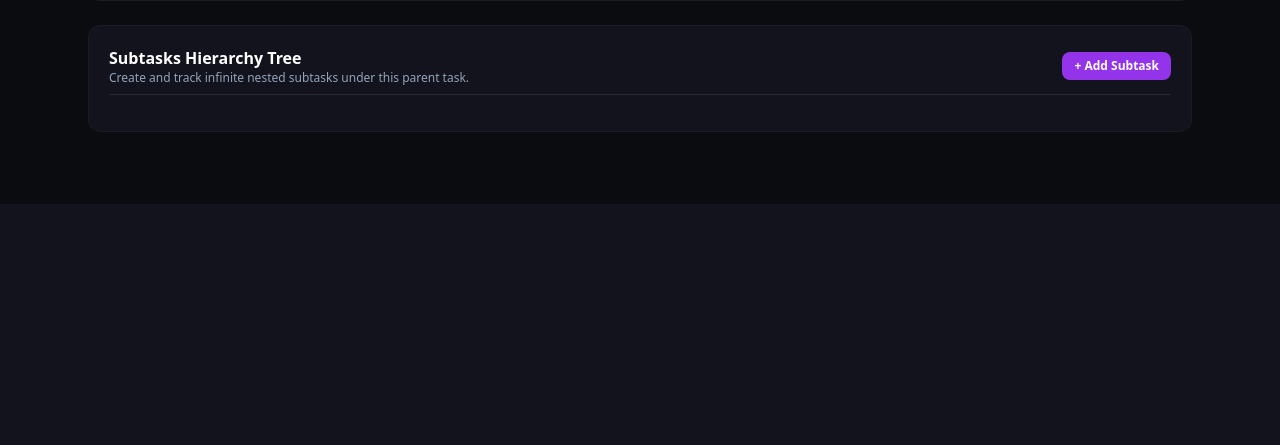
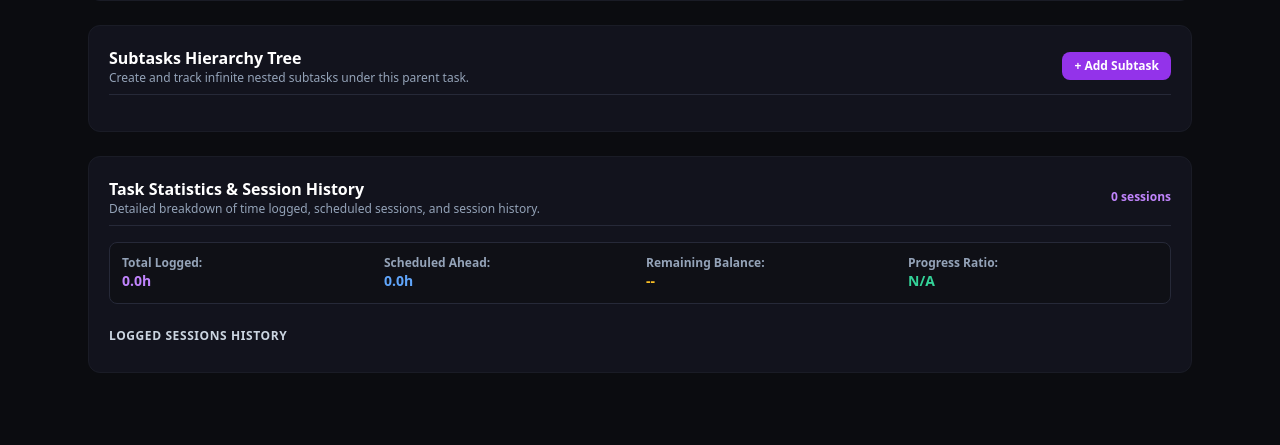
Before and after one commit to sinsenti/TimeTrace, a FastAPI app: page /tasks-detail/1 in a window 1280 px wide. Shown: the part 878-1323 px from the top of the page. Before the commit the page ends 1082 px from the top, so only its background shows below. Run offline with FastAPI, Linux system fonts and the light colour scheme; data that the repository does not hold is empty; parts of the project's set-up code (start-up, migrations or seed data) failed here and were passed over; some libraries are stand-ins or nearby versions.

Commit message:
add task stats to task-inspector

```diff
--- a/src/timetrace/interfaces/api/static/js/subtasks.js
+++ b/src/timetrace/interfaces/api/static/js/subtasks.js
@@ -197,6 +197,52 @@ async function loadTaskDetailTree() {
                 unscheduledEl.classList.remove('hidden');
             } else {
                 unscheduledEl.classList.add('hidden');
+            }
+        }
+
+        // Bottom Task Statistics & Session History Section
+        const statsBadgeEl = document.getElementById('detail_stats_total_badge');
+        if (statsBadgeEl) statsBadgeEl.innerText = `${stats.total_sessions} sessions`;
+
+        const statLoggedEl = document.getElementById('detail_stat_logged');
+        if (statLoggedEl) statLoggedEl.innerText = `${stats.logged_hours}h (${stats.total_sessions} sessions)`;
+
+        const statScheduledEl = document.getElementById('detail_stat_scheduled');
+        if (statScheduledEl) statScheduledEl.innerText = `${stats.scheduled_hours}h`;
+
+        const statRemainingEl = document.getElementById('detail_stat_remaining');
+        if (statRemainingEl) {
+            if (stats.is_unbounded || stats.remaining_hours === null || stats.remaining_hours === undefined) {
+                statRemainingEl.innerText = '--';
+            } else if (stats.remaining_hours < 0) {
+                statRemainingEl.innerText = `Over by ${Math.abs(stats.remaining_hours)}h`;
+            } else {
+                statRemainingEl.innerText = `${stats.remaining_hours}h`;
+            }
+        }
+
+        const statProgressEl = document.getElementById('detail_stat_progress');
+        if (statProgressEl) statProgressEl.innerText = stats.progress_pct !== null ? `${stats.progress_pct}%` : 'N/A';
+
+        const sessionListEl = document.getElementById('detail_task_sessions_list');
+        if (sessionListEl) {
+            if (!stats.sessions || stats.sessions.length === 0) {
+                sessionListEl.innerHTML = '<div class="text-xs text-slate-500 py-3 text-center">No sessions logged for this task yet.</div>';
+            } else {
+                sessionListEl.innerHTML = stats.sessions.map(s => {
+                    const st = s.start_time ? new Date(s.start_time).toLocaleString() : '';
+                    const durMins = roundVal((s.duration_seconds || 0) / 60, 1);
+                    return `
+                        <div class="bg-[#0f1016] border border-[var(--border-muted)] p-2.5 rounded-lg text-xs space-y-1">
+                            <div class="flex justify-between items-center font-mono">
+                                <span class="text-purple-300 font-bold">${st}</span>
+                                <span class="text-slate-400 font-bold">${durMins} mins</span>
+                            </div>
+                            ${s.notes ? `<div class="text-white font-semibold">${s.notes}</div>` : ''}
+                            ${s.tags ? `<div class="text-[10px] text-purple-300 font-mono">${s.tags}</div>` : ''}
+                        </div>
+                    `;
+                }).join('');
             }
         }
 
--- a/src/timetrace/interfaces/api/static/js/task_attach.js
+++ b/src/timetrace/interfaces/api/static/js/task_attach.js
@@ -72,12 +72,15 @@ function attachTaskById(taskId, preventFocus = false) {
     const endInput = document.getElementById('session_modal_end');
     if (startInput && endInput && startInput.value) {
         const startDt = new Date(startInput.value);
+        const endDt = endInput.value ? new Date(endInput.value) : null;
+        if (!endDt || isNaN(endDt.getTime()) || endDt <= startDt) {
             const estMins = t.estimated_minutes || 15;
             const sessionMins = estMins > 120 ? 30 : estMins;
             const newEnd = new Date(startDt.getTime() + sessionMins * 60000);
             endInput.value = formatIsoLocal(newEnd);
             if (typeof updateSessionModalDurationBadge === 'function') {
                 updateSessionModalDurationBadge();
+            }
         }
     }
 
--- a/src/timetrace/interfaces/api/templates/task_detail.html
+++ b/src/timetrace/interfaces/api/templates/task_detail.html
@@ -199,6 +199,7 @@
             </div>
         </div>
 
+        <!-- Subtasks Hierarchy Tree -->
         <div class="detail-card space-y-4">
             <div class="flex justify-between items-center border-b border-[var(--border-muted)] pb-2">
                 <div>
@@ -209,6 +210,41 @@
             </div>
 
             <div id="subtasks_tree_container" class="space-y-2"></div>
+        </div>
+
+        <!-- Task Statistics & Session History (Very Bottom) -->
+        <div class="detail-card space-y-4">
+            <div class="flex justify-between items-center border-b border-[var(--border-muted)] pb-2">
+                <div>
+                    <h2 class="font-bold text-base text-white">Task Statistics &amp; Session History</h2>
+                    <p class="text-xs text-slate-400">Detailed breakdown of time logged, scheduled sessions, and session history.</p>
+                </div>
+                <span id="detail_stats_total_badge" class="text-xs font-bold text-purple-400">0 sessions</span>
+            </div>
+
+            <div class="grid grid-cols-2 sm:grid-cols-4 gap-3 bg-[#0f1016] p-3 rounded-lg border border-[var(--border-muted)] text-xs">
+                <div>
+                    <span class="text-slate-400 block font-semibold">Total Logged:</span>
+                    <span id="detail_stat_logged" class="font-bold text-purple-400 text-sm">0.0h</span>
+                </div>
+                <div>
+                    <span class="text-slate-400 block font-semibold">Scheduled Ahead:</span>
+                    <span id="detail_stat_scheduled" class="font-bold text-blue-400 text-sm">0.0h</span>
+                </div>
+                <div>
+                    <span class="text-slate-400 block font-semibold">Remaining Balance:</span>
+                    <span id="detail_stat_remaining" class="font-bold text-amber-400 text-sm">--</span>
+                </div>
+                <div>
+                    <span class="text-slate-400 block font-semibold">Progress Ratio:</span>
+                    <span id="detail_stat_progress" class="font-bold text-emerald-400 text-sm">N/A</span>
+                </div>
+            </div>
+
+            <div class="space-y-2 pt-2">
+                <h3 class="font-bold text-xs text-slate-300 uppercase tracking-wider">Logged Sessions History</h3>
+                <div id="detail_task_sessions_list" class="space-y-2 max-h-64 overflow-y-auto pr-1"></div>
+            </div>
         </div>
     </main>
 
```
Lines whose indentation alone changed are shown as unchanged.
